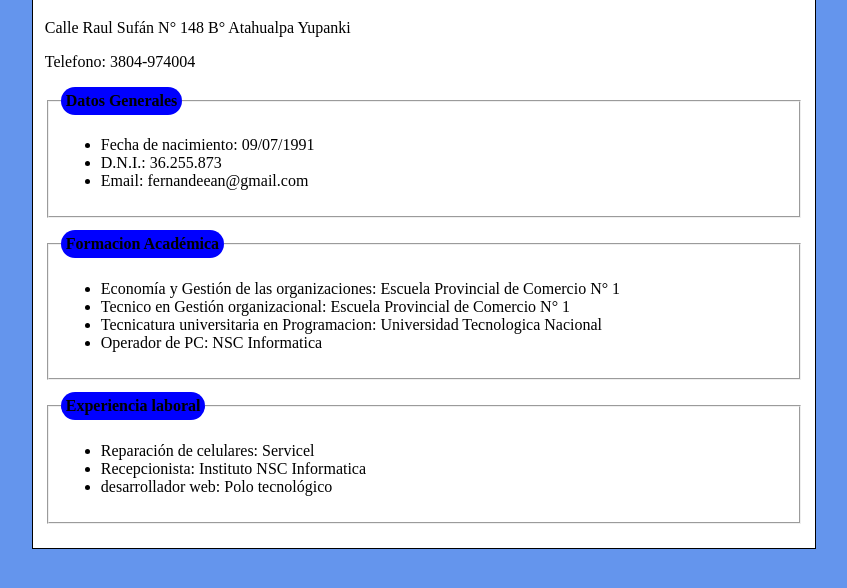
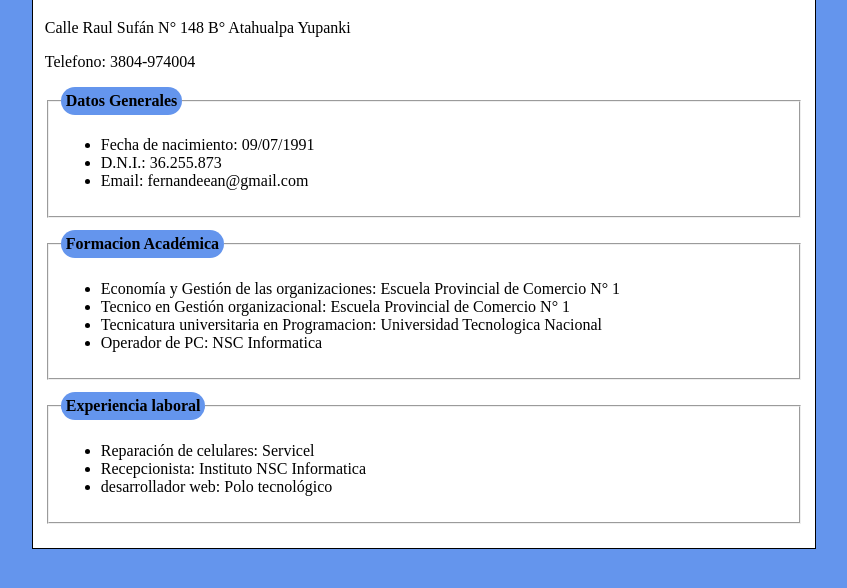
Before and after one commit to exequielfernandez/mi-proyecto-de-git, a plain HTML site: page index.html in a window 1280 px wide. Shown: the part 100-688 px from the top of the page, without its empty margins (216-1063 px from the left). Drawn offline with Linux system fonts and the light colour scheme.

Commit message:
fin de mi proyecto

```diff
--- a/index.html
+++ b/index.html
@@ -20,7 +20,7 @@
             margin-bottom: 12px;
         }
         legend{
-            background-color: blue;
+            background-color: cornflowerblue;
             padding: 5px;
             border-radius: 20px;
             font-weight: bold;
```
